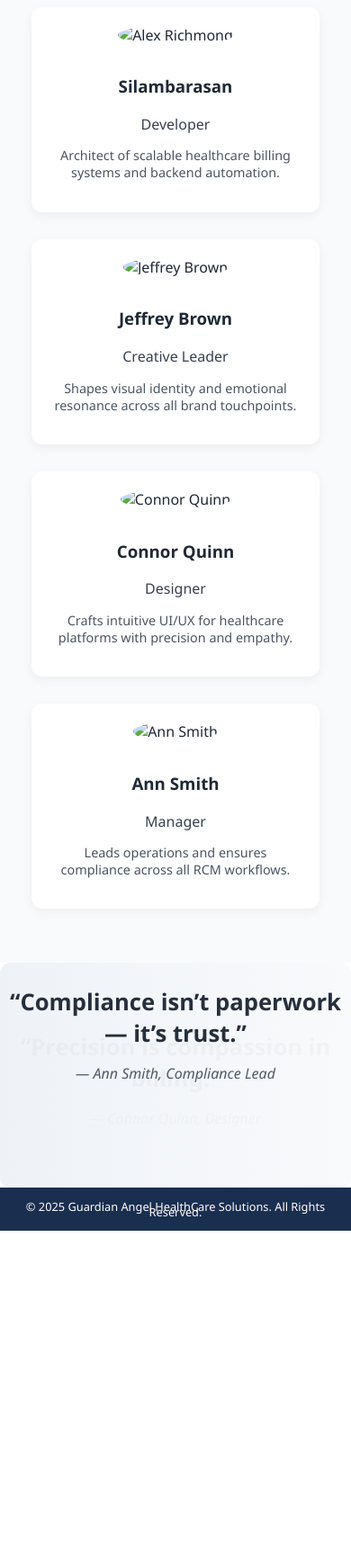
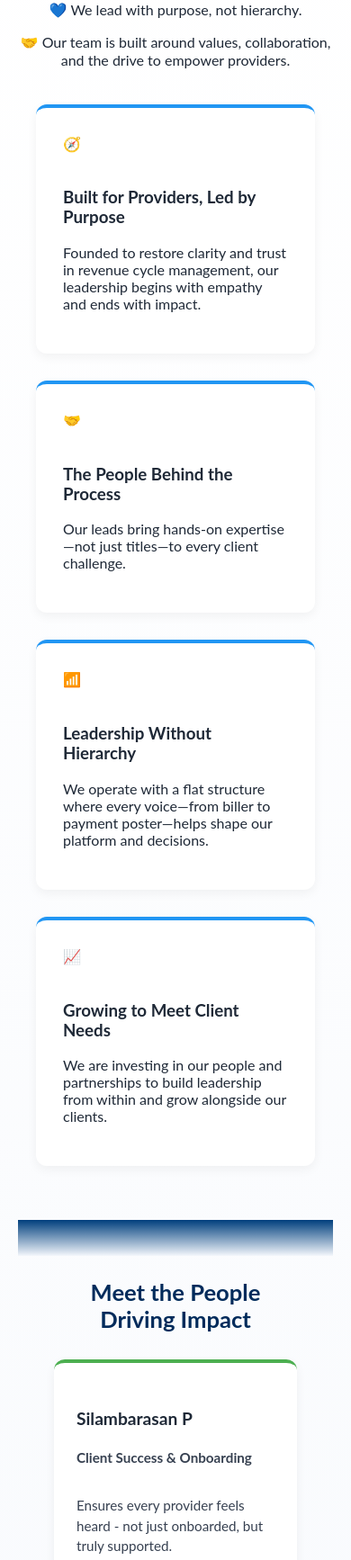
Before and after one commit to simsaccharine/Gahcs, a plain HTML site: page team.html in a window 390 px wide. Shown: the part 266-2000 px from the top of the page at 90% size. Before the commit the page ends 1634 px from the top, so only its background shows below. Drawn offline with Linux system fonts and the light colour scheme.

Commit message:
Add files via upload

```diff
--- a/about.css
+++ b/about.css
@@ -1,8 +1,7 @@
 /* About Section Container */
 #about {
- background-color: #0a1f44; /* or your preferred deep blue */
- /* Deep navy background */
-  padding: 60px 20px;
+  background: linear-gradient(to bottom, #ffffff, #f4f7fc);
+  padding: 80px 20px 60px;
 }
 
 /* Grid Layout for Cards */
@@ -15,44 +14,26 @@
 }
 
 /* Individual Card Styling */
+
 .card {
-  background: white;
-  padding: 30px;
+  background: #ffffff;
   border-radius: 12px;
   box-shadow: 0 4px 12px rgba(0,0,0,0.05);
-  transition: transform 0.3s ease, box-shadow 0.3s ease;
+  padding: 30px;
+  transition: transform 0.3s ease;
+  border-top: 4px solid transparent;
 }
 
 .card:hover {
   transform: translateY(-5px);
-  box-shadow: 0 6px 16px rgba(0,0,0,0.1);
 }
 
-/* Card Content */
-.card h3 {
-  font-size: 1.5rem;
-  margin-bottom: 15px;
-  color: #1f2937;
-}
+/* Symbolic top border colors */
+.card.about-us { border-top-color: #4CAF50; }   /* Green for care */
+.card.vision   { border-top-color: #2196F3; }   /* Blue for clarity */
+.card.mission  { border-top-color: #FF9800; }   /* Orange for purpose */
 
-.card p {
-  font-size: 1rem;
-  line-height: 1.6;
-  color: #374151;
-}
-
-/* Icon + Text Alignment */
-.card-icon {
-  display: flex;
-  align-items: flex-start;
-  gap: 20px;
-}
-
-.card-text {
-  flex: 1;
-}
-
-/* Glowing Icons */
+/* Icon sizing and glow */
 .icon {
   width: 40px;
   height: 40px;
@@ -61,30 +42,80 @@
   background-repeat: no-repeat;
 }
 
-.about-icon {
-  background-image: url('images/aboutusglow.png');
-}
+.about-icon  { background-image: url('images/aboutusglow.png'); }
+.star-icon   { background-image: url('images/starglow.png'); }
+.target-icon { background-image: url('images/targetglow.png'); }
 
-.star-icon {
-  background-image: url('images/starglow.png');
-}
-
-.target-icon {
-  background-image: url('images/targetglow.png');
+.divider-gradient {
+  height: 60px;
+  background: linear-gradient(to bottom, #003f7d, #f4f7fc);
+  margin-bottom: -1px;
 }
 
 @media (max-width: 768px) {
-  .about-grid {
-    grid-template-columns: 1fr; /* Stack cards vertically */
+  .divider-gradient {
+    height: 40px;
+  }
+}
+
+
+#why-choose-us {
+  background: linear-gradient(to bottom, #ffffff, #f4f7fc);
+  padding: 80px 20px 60px;
+  text-align: center;
+  font-family: 'Lato', sans-serif;
+  color: #333;
+}
+
+.choose-grid {
+  display: flex;
+  flex-wrap: wrap;
+  justify-content: center;
+  gap: 30px;
+  max-width: 1200px;
+  margin: 0 auto;
+}
+
+.choose-card {
+  background: #ffffff;
+  border-radius: 12px;
+  box-shadow: 0 4px 12px rgba(0,0,0,0.05);
+  padding: 30px;
+  max-width: 300px;
+  flex: 1 1 250px;
+  transition: transform 0.3s ease;
+  border-top: 4px solid transparent;
+}
+
+.choose-card:hover {
+  transform: translateY(-5px);
+}
+
+.choose-card:nth-child(1) { border-top-color: #4CAF50; }  /* Green for trust */
+.choose-card:nth-child(2) { border-top-color: #2196F3; }  /* Blue for care */
+.choose-card:nth-child(3) { border-top-color: #FF9800; }  /* Orange for growth */
+
+.choose-icon {
+  width: 40px;
+  height: 40px;
+  margin-bottom: 15px;
+  background-size: contain;
+  background-repeat: no-repeat;
+  background-position: center;
+}
+
+.trust-icon  { background-image: url('images/trustglow.png'); }
+.care-icon   { background-image: url('images/careglow.png'); }
+.growth-icon { background-image: url('images/growthglow.png'); }
+
+@media (max-width: 768px) {
+  .choose-grid {
+    flex-direction: column;
+    align-items: center;
   }
 
-  .card-icon {
-    flex-direction: column;
-    align-items: center;
-    text-align: center;
-  }
-
-  .icon {
-    margin-bottom: 10px;
+  .choose-card {
+    width: 90%;
+    margin-bottom: 20px;
   }
 }
--- a/solutions.css
+++ b/solutions.css
@@ -305,3 +305,15 @@
   0% { transform: translateX(0); }
   100% { transform: translateX(-50%); }
 }
+
+.divider-gradient {
+  height: 60px;
+  background: linear-gradient(to bottom, #003f7d, #f4f7fc);
+  margin-bottom: -1px;
+}
+
+@media (max-width: 768px) {
+  .divider-gradient {
+    height: 40px;
+  }
+}
--- a/team.css
+++ b/team.css
@@ -1,58 +1,138 @@
 /* Team page specific styles */
-#team-leadership {
-  background-color: #f9fafc;
-  padding: 60px 20px;
-  text-align: center;
+#leadership {
+  background: linear-gradient(to bottom, #ffffff, #f4f7fc);
+  padding: 80px 20px;
+  font-family: 'Lato', sans-serif;
+  color: #1f2937;
 }
 
-.team-heading {
-  font-size: 2rem;
-  color: #1f2937;
-  margin-bottom: 40px;
+.leadership-intro {
+  text-align: center;
+  max-width: 800px;
+  margin: 0 auto 40px;
 }
 
-.team-grid {
-  display: grid;
-  grid-template-columns: repeat(auto-fit, minmax(220px, 1fr));
-  gap: 30px;
-  justify-items: center;
+.leadership-intro h2 {
+  font-size: 2rem;
+  margin-bottom: 10px;
+  color: #002B5B;
 }
 
-.leader-card {
-  background-color: white;
-  border-radius: 12px;
-  padding: 20px;
-  width: 100%;
-  max-width: 280px;
-  box-shadow: 0 4px 12px rgba(0,0,0,0.05);
-  transition: transform 0.3s ease;
-}
-
-.leader-card:hover {
-  transform: translateY(-4px);
-  box-shadow: 0 0 12px rgba(37,99,235,0.3);
-}
-
-.leader-photo {
-  width: 80px;
-  height: 80px;
-  border-radius: 50%;
-  object-fit: cover;
-  margin-bottom: 15px;
-}
-
-.leader-title {
-  font-size: 1rem;
-  color: #374151;
-  margin-bottom: 10px;
-}
-
-.leader-bio {
-  font-size: 0.9rem;
-  color: #4b5563;
+.leadership-philosophy {
+  display: grid;
+  grid-template-columns: repeat(4, 1fr);
+  gap: 30px;
+  margin-bottom: 60px;
+  align-items: stretch;
 }
 
 
+
+.philosophy-card {
+  background: #ffffff;
+  border-radius: 12px;
+  padding: 30px;
+  box-shadow: 0 4px 12px rgba(0,0,0,0.05);
+  border-top: 4px solid #2196F3;
+  transition: transform 0.3s ease;
+
+
+}
+
+.philosophy-card:hover {
+  transform: translateY(-5px);
+}
+
+.icon {
+  width: 40px;
+  height: 40px;
+  margin-bottom: 15px;
+  background-size: contain;
+  background-repeat: no-repeat;
+  background-position: center;
+}
+
+.compass-icon { background-image: url('images/compassglow.png'); }
+.bridge-icon  { background-image: url('images/bridgeglow.png'); }
+.arrow-icon   { background-image: url('images/upwardarrowglow.png'); }
+.growth-icon  { background-image: url('images/growthglow.png'); }
+
+/* Global Reset */
+*,
+*::before,
+*::after {
+  box-sizing: border-box;
+}
+
+/* Section Wrappers */
+.section-wrapper,
+.content-wrapper {
+  max-width: 1200px;
+  margin: 0 auto;
+  padding: 0 20px;
+}
+
+/* Team Section */
+.team-section {
+  text-align: center;
+  padding: 0 20px;
+}
+
+.team-section h3 {
+  font-size: 1.6rem;
+  margin-bottom: 30px;
+  color: #002B5B;
+}
+
+/* Team Grid */
+.team-grid {
+  display: grid;
+  grid-template-columns: repeat(4, 1fr);
+  gap: 30px;
+  max-width: 1200px;
+  margin: 0 auto;
+}
+
+/* Team Card */
+.team-card {
+  background: #ffffff;
+  border-radius: 12px;
+  padding: 25px;
+  width: 100%;
+  box-shadow: 0 4px 12px rgba(0,0,0,0.05);
+  border-top: 4px solid #4CAF50;
+  text-align: left;
+  display: flex;
+  flex-direction: column;
+  justify-content: space-between;
+  height: 100%;
+  min-width: 0;
+  overflow-wrap: break-word;
+  word-break: break-word;
+}
+
+.team-card h4 {
+  margin-bottom: 5px;
+  font-size: 1.2rem;
+  color: #1f2937;
+}
+
+.team-card p {
+  font-size: 0.95rem;
+  line-height: 1.5;
+  color: #374151;
+}
+
+/* Leadership Philosophy */
+.leadership-philosophy {
+  display: grid;
+  grid-template-columns: repeat(4, 1fr);
+  gap: 30px;
+  margin-bottom: 60px;
+  align-items: stretch;
+}
+
+/* Quote Carousel */
 .quote-carousel {
   position: relative;
   background: linear-gradient(to right, #eef2f7, #f9fafc);
@@ -89,3 +169,53 @@
   color: #4b5563;
   font-style: italic;
 }
+
+/* Intro Icon */
+.intro-icon {
+  width: 50px;
+  height: 50px;
+  margin: 0 auto 20px;
+  background-image: url('images/compassglow.png');
+  background-size: contain;
+  background-repeat: no-repeat;
+  background-position: center;
+  animation: fadeUp 1s ease-out;
+}
+
+@keyframes fadeUp {
+  from {
+    opacity: 0;
+    transform: translateY(20px);
+  }
+  to {
+    opacity: 1;
+    transform: translateY(0);
+  }
+}
+
+/* Responsive Layouts */
+@media (max-width: 1024px) {
+  .team-grid,
+  .leadership-philosophy {
+    grid-template-columns: repeat(2, 1fr);
+  }
+}
+
+@media (max-width: 768px) {
+  .team-grid,
+  .leadership-philosophy {
+    grid-template-columns: 1fr;
+  }
+}
+
+.divider-gradient {
+  height: 60px;
+  background: linear-gradient(to bottom, #003f7d, #f4f7fc);
+  margin-bottom: -1px;
+}
+
+@media (max-width: 768px) {
+  .divider-gradient {
+    height: 40px;
+  }
+}
--- a/team.html
+++ b/team.html
@@ -6,7 +6,7 @@
   <meta charset="UTF-8" />
   <meta name="viewport" content="width=device-width, initial-scale=1.0" />
   <title>Guardian Angel HealthCare Solutions</title>
-  <link rel="stylesheet" href="common.css">
+  <link rel="stylesheet" href="Common.css" />
 <link rel="stylesheet" href="team.css">   <!-- page-specific -->
 <link rel="stylesheet" href="https://cdnjs.cloudflare.com/ajax/libs/font-awesome/6.5.0/css/all.min.css">
 </head>
@@ -35,32 +35,84 @@
 
   <!-- Main Content -->
   <main>
-    <section id="team-leadership">
-  <h2 class="team-heading">Meet Our Leadership</h2>
-  <div class="team-grid">
-    <div class="leader-card">
-      <img src="images/alex.png" alt="Alex Richmond" class="leader-photo">
-      <h3>Silambarasan</h3>
-      <p class="leader-title">Developer</p>
-      <p class="leader-bio">Architect of scalable healthcare billing systems and backend automation.</p>
+ <section id="leadership">
+  <div class="leadership-intro">
+    <h2>🧭 At Guardian Angel</h2>
+    <p>💙 We lead with purpose, not hierarchy.</p>
+    <p>🤝 Our team is built around values, collaboration, and the drive to empower providers.</p>
+  </div>
+
+  <div class="content-wrapper">
+    <div class="leadership-philosophy">
+      <div class="philosophy-card">
+        <div class="icon">🧭</div>
+        <h3>Built for Providers, Led by Purpose</h3>
+        <p>Founded to restore clarity and trust in revenue cycle management, our leadership begins with empathy and ends with impact.</p>
+      </div>
+
+      <div class="philosophy-card">
+        <div class="icon">🤝</div>
+        <h3>The People Behind the Process</h3>
+        <p>Our leads bring hands-on expertise—not just titles—to every client challenge.</p>
+      </div>
+
+      <div class="philosophy-card">
+        <div class="icon">📶</div>
+        <h3>Leadership Without Hierarchy</h3>
+        <p>We operate with a flat structure where every voice—from biller to payment poster—helps shape our platform and decisions.</p>
+      </div>
+
+      <div class="philosophy-card">
+        <div class="icon">📈</div>
+        <h3>Growing to Meet Client Needs</h3>
+        <p>We are investing in our people and partnerships to build leadership from within and grow alongside our clients.</p>
+      </div>
     </div>
-    <div class="leader-card">
-      <img src="images/jeffrey.png" alt="Jeffrey Brown" class="leader-photo">
-      <h3>Jeffrey Brown</h3>
-      <p class="leader-title">Creative Leader</p>
-      <p class="leader-bio">Shapes visual identity and emotional resonance across all brand touchpoints.</p>
-    </div>
-    <div class="leader-card">
-      <img src="images/connor.png" alt="Connor Quinn" class="leader-photo">
-      <h3>Connor Quinn</h3>
-      <p class="leader-title">Designer</p>
-      <p class="leader-bio">Crafts intuitive UI/UX for healthcare platforms with precision and empathy.</p>
-    </div>
-    <div class="leader-card">
-      <img src="images/ann.png" alt="Ann Smith" class="leader-photo">
-      <h3>Ann Smith</h3>
-      <p class="leader-title">Manager</p>
-      <p class="leader-bio">Leads operations and ensures compliance across all RCM workflows.</p>
+  </div>
+
+<div class="divider-gradient"></div>
+
+  <div class="content-wrapper">
+    <div class="team-section">
+      <h3>Meet the People Driving Impact</h3>
+      <div class="team-grid">
+        <div class="team-card">
+          <h4>Silambarasan P</h4>
+          <p><strong>Client Success & Onboarding</strong></p>
+          <p> Ensures every provider feels heard - not just onboarded, but truly supported.</p>
+        </div>
+
+        <div class="team-card">
+          <h4>Vigneshwaren N</h4>
+          <p><strong>Director of Operational Excellence</strong></p>
+          <p> From registration to reimbursement - we reverse-engineer payer rules to drive operational mastery in RCM.</p>
+        </div>
+
+        <div class="team-card">
+          <h4>Sharmila S</h4>
+          <p><strong>Director of Billing Performance & Excellence</strong></p>
+          <p> From demographics to billing - we break down payer rules to build bulletproof strategies that ensure timely reimbursement.</p>
+        </div>
+
+        <div class="team-card">
+          <h4>Yugesh J</h4>
+          <p><strong>Director of Payment Reconciliation & Posting Excellence</strong></p>
+          <p>Ensuring accuracy & efficiency - mastering payment reconciliation & posting to drive seamless revenue cycle performance.</p>
+        </div>
+
+<div class="team-card">
+          <h4>Nilopher B </h4>
+          <p><strong>Director of Revenue Cycle Excellence</strong></p>
+          <p>Ensuring accuracy & efficiency - mastering payment reconciliation & posting to drive seamless revenue cycle performance.</p>
+        </div>
+
+<div class="team-card">
+          <h4>Subha B </h4>
+          <p><strong>Director of Training and Quality Assurance</strong></p>
+          <p>Ensuring accuracy & efficiency - mastering payment reconciliation & posting to drive seamless revenue cycle performance.</p>
+        </div>
+
+      </div>
     </div>
   </div>
 </section>
@@ -69,19 +121,19 @@
 <section class="quote-carousel">
   <div class="quote-card active">
     <p class="quote-text">“Compliance isn’t paperwork — it’s trust.”</p>
-    <p class="quote-author">— Ann Smith, Compliance Lead</p>
+
   </div>
   <div class="quote-card">
     <p class="quote-text">“Precision is compassion in billing.”</p>
-    <p class="quote-author">— Connor Quinn, Designer</p>
+
   </div>
   <div class="quote-card">
     <p class="quote-text">“We don’t just manage revenue — we build reliability.”</p>
-    <p class="quote-author">— Jeffrey Brown, Creative Leader</p>
+
   </div>
   <div class="quote-card">
     <p class="quote-text">“Every claim tells a story. We make sure it ends well.”</p>
-    <p class="quote-author">— Alex Richmond, Developer</p>
+
   </div>
 </section>
 
```
Also changed, not shown: about.html (+18 -20 lines), solutions.html (+8 -2 lines).
